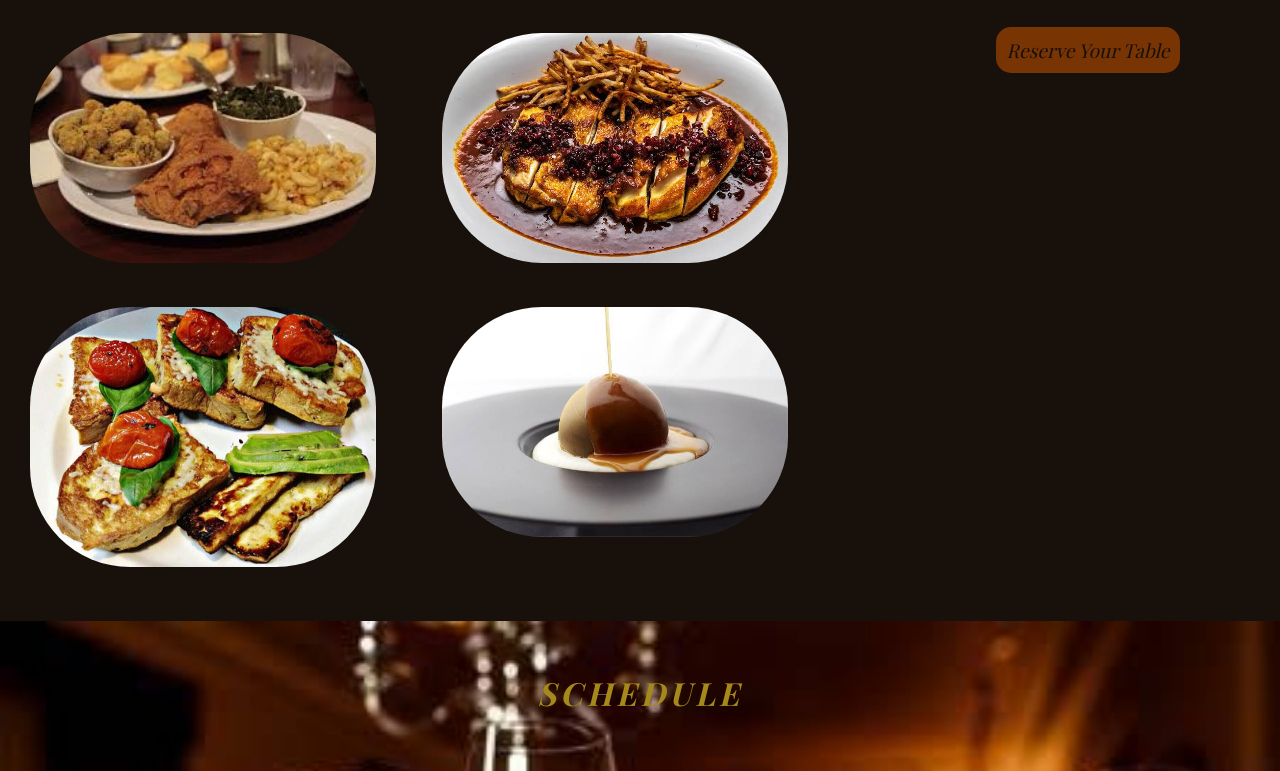
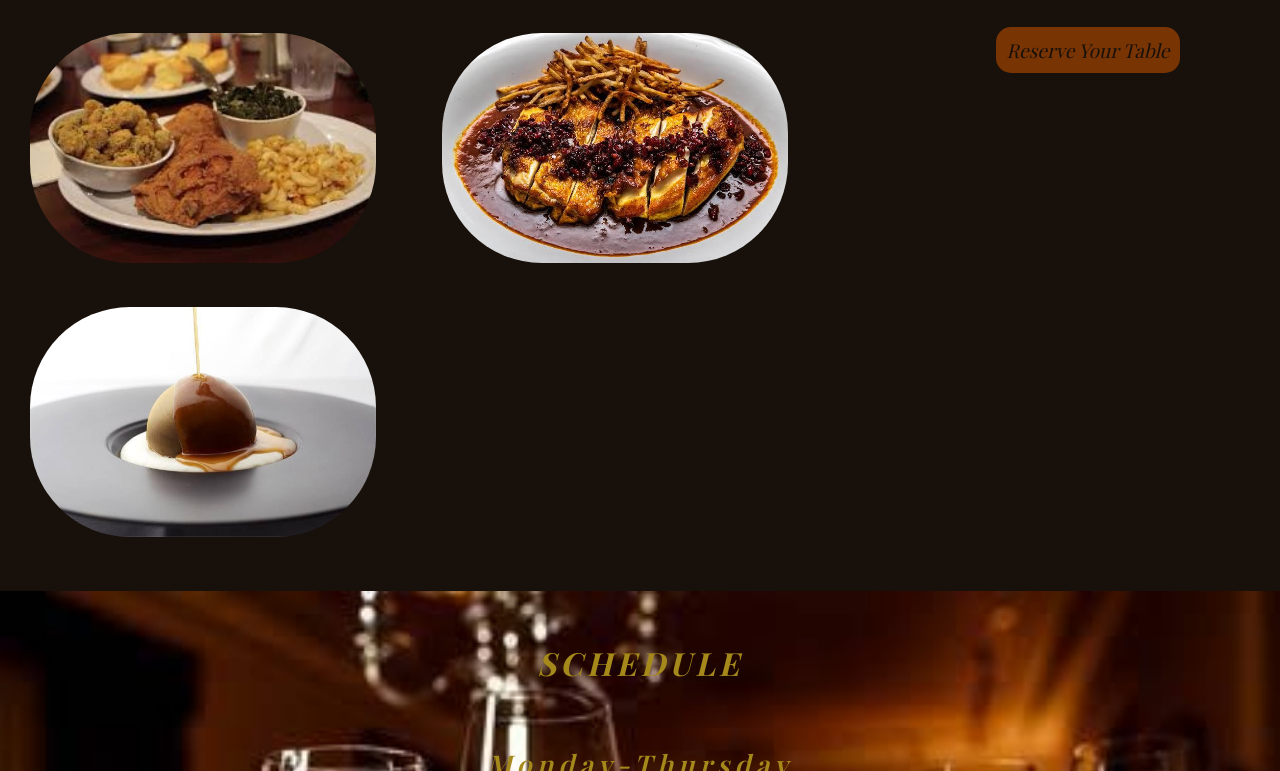
Before and after one commit to Kaj0/restaurant-page, a plain HTML site: page index.html in a window 1280 px wide. Shown: the part 531-1302 px from the top of the page. Drawn offline with nearby package versions, Linux system fonts and the light colour scheme; a web font is replaced by a local one.

Commit message:
Update index.html

```diff
--- a/index.html
+++ b/index.html
@@ -32,7 +32,6 @@
                 <div class="food"><img src="images/food2.jpg" alt="food"></div>
                 <div class="food"><img src="images/food3.JPG" alt="food"></div>
                 <div class="food"><img src="images/food4.jpg" alt="food"></div>
-                <div class="food"><img src="images/food5.JPG" alt="food"></div>
                 <div class="food"><img src="images/food6.jpg" alt="food"></div>
             </div>
             <div class="box3">
```
